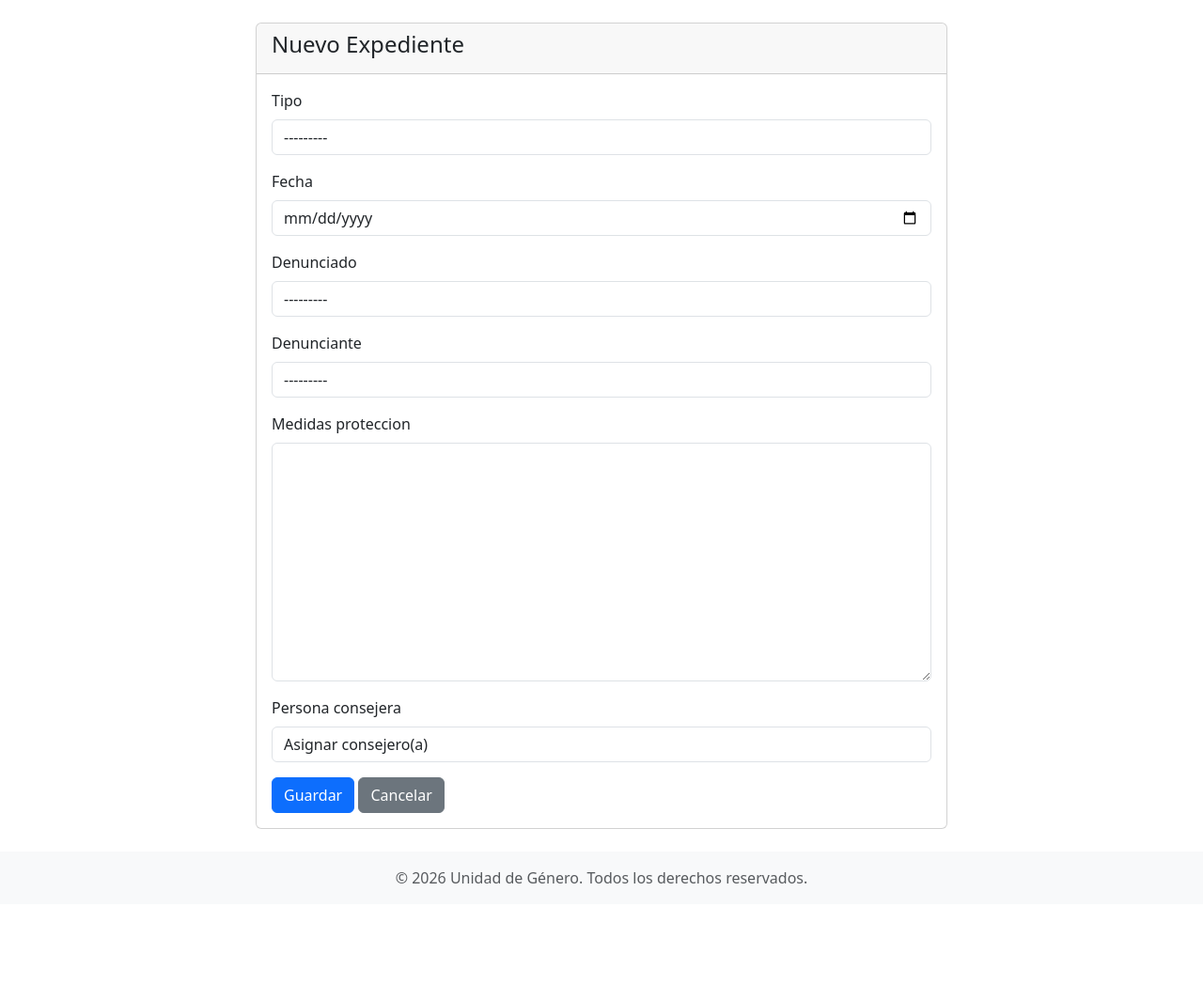
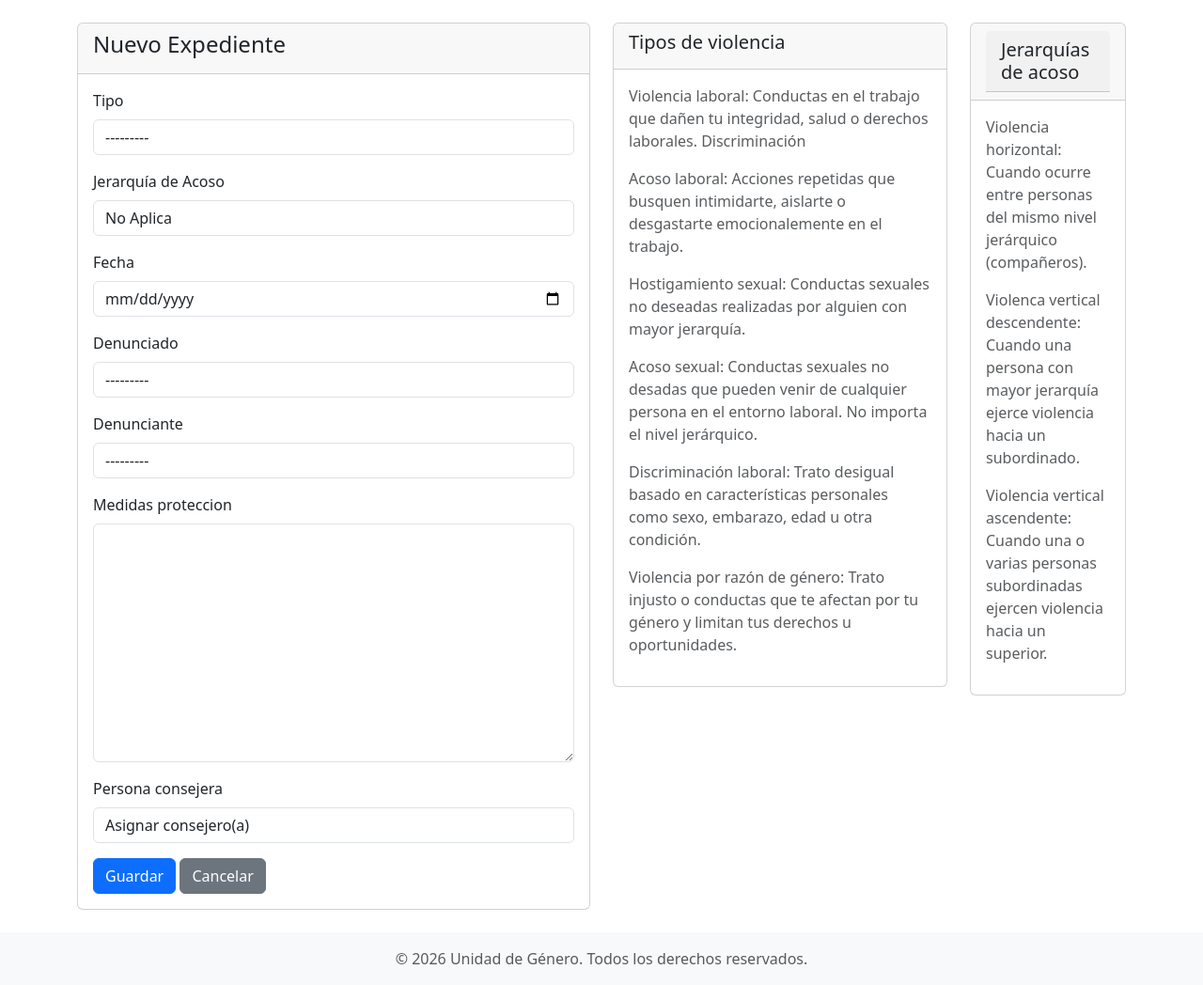
Before and after one commit to ridelyEX/UnidadGenero, a Django app: page /expediente/nuevo/ in a window 1280 px wide. Shown: the part 56-1104 px from the top of the page at 94% size. Before the commit the page ends 996 px from the top, so only its background shows below. Run offline with Django 5.2, Linux system fonts and the light colour scheme; a user stored in the database is signed in; data comes from the database, SQL or seed files in the repository; data that the repository does not hold is empty.

Commit message:
vistas ajustadas a los roles. Condiciones de acceso y muestra de datos en vistas y templates ajustados a los nuevos roles. Tarjetas de tipos y jerarquias de acoso añadidos a caso_form.html

```diff
--- a/casos/mixins.py
+++ b/casos/mixins.py
@@ -3,13 +3,13 @@ from django.contrib.auth.mixins import UserPassesTestMixin
 
 class CoordinadorRequiredMixin(UserPassesTestMixin):
     def test_func(self):
-        return self.request.user.is_authenticaated and (
+        return self.request.user.is_authenticated and (
             self.request.user.is_admin or self.request.user.es_coordinador()
         )
 
 class VocalOSuperiorMixin(UserPassesTestMixin):
     def test_func(self):
-        return self.request.user.is_authenticaated and (
+        return self.request.user.is_authenticated and (
             self.request.user.is_admin or
             self.request.user.es_coordinador() or
             self.request.user.es_vocal() or
--- a/casos/views.py
+++ b/casos/views.py
@@ -31,12 +31,13 @@ class CasoListView(LoginRequiredMixin, ListView):
             return Caso_atencion.objects.all()
 
         elif user.es_vocal() and user.es_secretaria():
-            return Caso_atencion.objects.filter(persona_consejera=user)
+            # return Caso_atencion.objects.filter(persona_consejera=user) query para listar casos asignados (no se asignan de momento)
+            return Caso_atencion.objects.filter(models.Q(denunciante=user.persona))
 
         else:
             if hasattr(user, 'persona'):
                 return Caso_atencion.objects.filter(
-                    models.Q(denunciante=user.persona) | models.Q(denunciado=user.persona)
+                    models.Q(denunciante=user.persona) #| models.Q(denunciado=user.persona lista los expedientes en los que es señalado. Depreciado
                 )
             else:
                 return Caso_atencion.objects.none()
@@ -65,6 +66,16 @@ class CasoCreateView(LoginRequiredMixin, CreateView):
         form = super().get_form(form_class)
         form.fields['fecha'].widget = forms.DateInput(attrs={'type': 'date'})
 
+        user = self.request.user
+        if not (user.is_admin or user.es_coordinador()):
+            if 'denunciante' in form.fields:
+                form.fields['denunciante'].disabled = True
+                form.fields['denunciante'].initial = self.lock_name()
+                form.fields['denunciante'].widget.attrs.update({
+                    'class': 'form-control',
+                    'readonly': 'readonly',
+                })
+
         if 'persona_consejera' in form.fields:
             from usuarios.models import Usuario
             queryset = Usuario.objects.select_related('id_rol').filter(id_rol_id=2)
@@ -80,16 +91,14 @@ class CasoCreateView(LoginRequiredMixin, CreateView):
     def form_valid(self, form):
         # Generar folio único basado en el tipo de caso
         form.instance.folio = self.folio(form.instance.tipo)
-        # Si el tipo no es ACL, establecer jerarquía de acoso como 'N/A'
-        if form.instance.tipo != 'ACL':
-            form.instance.jerarquia_acoso = 'N/A'
 
         user = self.request.user
-        if not user.is_admin and not (user.id_rol and user.id_rol.nombre_rol in ['CAS', 'PC']):
-            if hasattr(user, 'persona'):
-                form.instance.denunciante = user.persona
+        if not (user.is_admin or user.es_coordinador()):
+            persona_denunciante = self.lock_name()
+            if persona_denunciante:
+                form.instance.denunciante = persona_denunciante
             else:
-                messages.error(self.request, 'El usuario no tiene persona asociada.')
+                messages.error(self.request, 'El usuario no tiene personal asignado')
                 return self.form_invalid(form)
 
         if form.instance.persona_consejera:
@@ -101,6 +110,11 @@ class CasoCreateView(LoginRequiredMixin, CreateView):
 
         messages.success(self.request, 'Expediente registrado exitosamente.')
         return super().form_valid(form)
+
+    def lock_name(self):
+        if hasattr(self.request.user, 'persona'):
+            return self.request.user.persona
+        return None
 
     ### Método para generar folio único basado en el tipo de caso
     def folio(self, tipo):
--- a/gestion/views.py
+++ b/gestion/views.py
@@ -79,7 +79,7 @@ class BitacoraListView(VocalOSuperiorMixin, ListView):
 # --- Capacitacion Views ---
 from .models import Capacitacion
 
-class CapacitacionListView(VocalOSuperiorMixin, ListView):
+class CapacitacionListView(LoginRequiredMixin, ListView):
     model = Capacitacion
     template_name = 'gestion/capacitacion_list.html'
     context_object_name = 'capacitaciones'
--- a/templates/base.html
+++ b/templates/base.html
@@ -87,7 +87,7 @@
             </div>
             <div class="offcanvas-body">
                 <ul class="nav flex-column">
-                    {% if user.is_authenticated %}
+                    {% if user.is_admin %}
                     <li class="nav-item"><a class="nav-link text-white" href="{% url 'usuarios_list' %}">Usuarios</a></li>
                     <li class="nav-item"><a class="nav-link text-white" href="{% url 'personas_list' %}">Personas</a></li>
                     <li class="nav-item"><a class="nav-link text-white" href="{% url 'documentos_list' %}">Documentos</a></li>
@@ -97,6 +97,25 @@
                     <li class="nav-item"><a class="nav-link text-white" href="{% url 'expediente_list' %}">Expedientes</a></li>
                     <li class="nav-item"><a class="nav-link text-white" href="{% url 'indicadores_list' %}">Indicadores</a></li>
                     <li class="nav-item"><a class="nav-link text-white" href="{% url 'bitacora_list' %}">Bitácora</a></li>
+                    {% elif user.es_coordinador %}
+                    <li class="nav-item"><a class="nav-link text-white" href="{% url 'personas_list' %}">Personas</a></li>
+                    <li class="nav-item"><a class="nav-link text-white" href="{% url 'documentos_list' %}">Documentos</a></li>
+                    <li class="nav-item"><a class="nav-link text-white" href="{% url 'actividades_list' %}">Acciones</a></li>
+                    <li class="nav-item"><a class="nav-link text-white" href="{% url 'capacitaciones_list' %}">Capacitaciones</a>
+                    </li>
+                    <li class="nav-item"><a class="nav-link text-white" href="{% url 'expediente_list' %}">Expedientes</a></li>
+                    <li class="nav-item"><a class="nav-link text-white" href="{% url 'indicadores_list' %}">Indicadores</a></li>
+                    {% elif user.es_vocal or user.es_secretaria %}
+                    <li class="nav-item"><a class="nav-link text-white" href="{% url 'documentos_list' %}">Documentos</a></li>
+                    <li class="nav-item"><a class="nav-link text-white" href="{% url 'actividades_list' %}">Acciones</a></li>
+                    <li class="nav-item"><a class="nav-link text-white" href="{% url 'capacitaciones_list' %}">Capacitaciones</a>
+                    </li>
+                    <li class="nav-item"><a class="nav-link text-white" href="{% url 'expediente_list' %}">Expedientes</a></li>
+                    <li class="nav-item"><a class="nav-link text-white" href="{% url 'indicadores_list' %}">Indicadores</a></li>
+                    {% elif user.es_pg %}
+                    <li class="nav-item"><a class="nav-link text-white" href="{% url 'capacitaciones_list' %}">Capacitaciones</a>
+                    </li>
+                    <li class="nav-item"><a class="nav-link text-white" href="{% url 'expediente_list' %}">Expedientes</a></li>
                     {% endif %}
                 </ul>
                 <ul class="navbar-nav">
--- a/templates/casos/caso_form.html
+++ b/templates/casos/caso_form.html
@@ -1,10 +1,10 @@
-{% extends 'base.html' %}
+{% extends 'base.html' %}{% load static %}
 
 {% block title %}{% if object %}Editar{% else %}Nuevo{% endif %} Expediente{% endblock %}
 
 {% block content %}
 <div class="row justify-content-center">
-    <div class="col-md-8">
+    <div class="col-md-6">
         <div class="card">
             <div class="card-header">
                 <h4>{% if object %}Editar{% else %}Nuevo{% endif %} Expediente</h4>
@@ -16,7 +16,7 @@
                     <div class="mb-3">
                         <label for="{{ field.id_for_label }}" class="form-label">{{ field.label }}</label>
                         {% if field.name == 'persona_consejera' or field.name == 'medidas_proteccion' %}
-                            {%  if user.is_admin or user.id_rol.nombre_rol == 'CAS' %}
+                            {%  if user.is_admin or user.es_coordinador %}
                                 {{ field }}
                             {% else %}
                             <P class="form-control-plaintext">Campo restringido</P>
@@ -40,6 +40,53 @@
             </div>
         </div>
     </div>
+
+    <div class="col-md-4">
+        <div class="card">
+            <div class="card-header">
+                <h5>Tipos de violencia</h5>
+            </div>
+            <div class="card-body">
+                <p class="text-muted">
+                    Violencia laboral: Conductas en el trabajo que dañen tu integridad, salud o derechos laborales.
+                    Discriminación
+                </p>
+                <p class="text-muted">
+                    Acoso laboral: Acciones repetidas que busquen intimidarte, aislarte o desgastarte emocionalemente en el trabajo.
+                </p>
+                <p class="text-muted">
+                    Hostigamiento sexual: Conductas sexuales no deseadas realizadas por alguien con mayor jerarquía.
+                </p>
+                <p class="text-muted">
+                    Acoso sexual: Conductas sexuales no desadas que pueden venir de cualquier persona en el entorno laboral. No importa el nivel jerárquico.
+                </p>
+                <p class="text-muted">
+                    Discriminación laboral: Trato desigual basado en características personales como sexo, embarazo, edad u otra condición.
+                </p>
+                <p class="text-muted">
+                    Violencia por razón de género: Trato injusto o conductas que te afectan por tu género y limitan tus derechos u oportunidades.
+                </p>
+            </div>
+        </div>
+    </div>
+    <div class="col-md-2">
+        <div class="card">
+            <div class="card-header">
+                <h5 class="card-header">Jerarquías de acoso</h5>
+            </div>
+            <div class="card-body">
+                <p class="text-muted">
+                        Violencia horizontal: Cuando ocurre entre personas del mismo nivel jerárquico (compañeros).
+                    </p>
+                    <p class="text-muted">
+                        Violenca vertical descendente: Cuando una persona con mayor jerarquía ejerce violencia hacia un subordinado.
+                    </p>
+                    <p class="text-muted">
+                        Violencia vertical ascendente: Cuando una o varias personas subordinadas ejercen violencia hacia un superior.
+                    </p>
+            </div>
+        </div>
+    </div>
 </div>
 
 {% block extra_js %}
@@ -51,24 +98,7 @@
             input.classList.add('form-check-input');
         }
     });
-
-
-
-
-    const tipoSelect = document.getElementById('id_tipo');
-    const jerarquiaDiv = document.getElementById('id_jerarquia_acoso').closest('.mb-3');
-
-    function toggleJerarquia() {
-        if (tipoSelect.value === "ACL") {
-            jerarquiaDiv.style.display = 'block';
-        } else {
-            jerarquiaDiv.style.display = 'none';
-            document.getElementById('id_jerarquia_acoso').value = '';
-        }
-    }
-
-    tipoSelect.addEventListener('change', toggleJerarquia);
-    toggleJerarquia();
 </script>
+<!--script src="{% static 'scripts/toggleJerarquia.js' %}"></script-->
 {% endblock %}
 {% endblock %}
```
Also changed, not shown: static/scripts/toggleJerarquia.js (added, +14 -0 lines), templates/casos/caso_list.html (+4 -4 lines).
